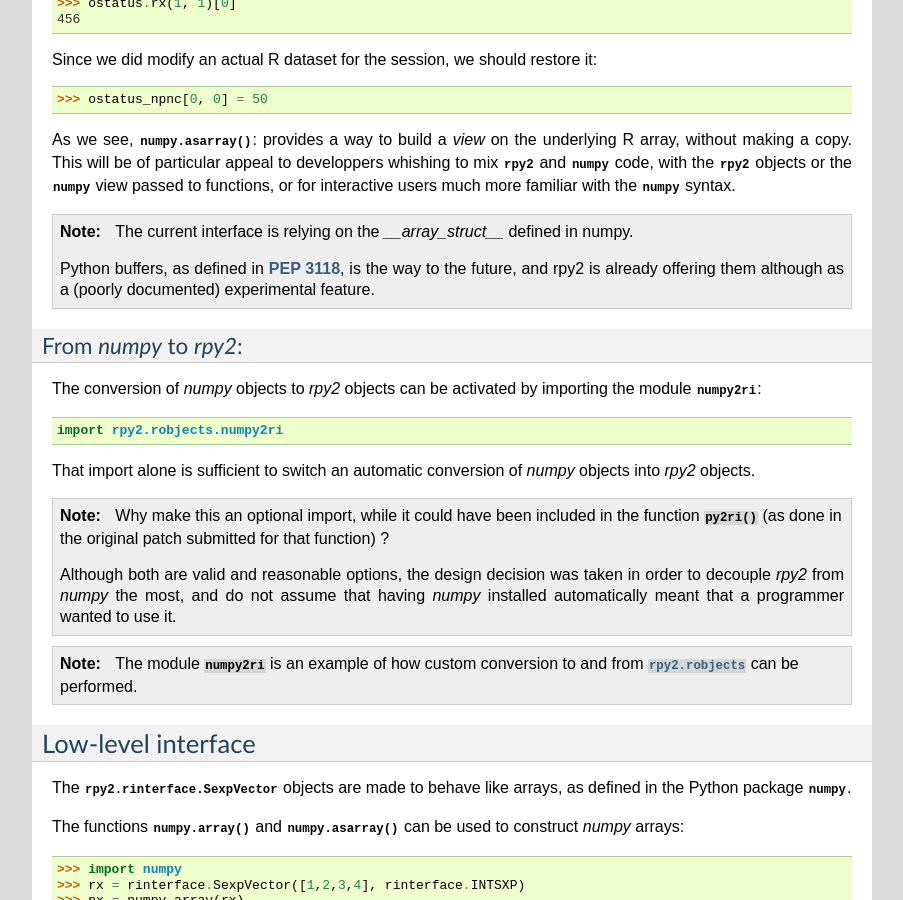
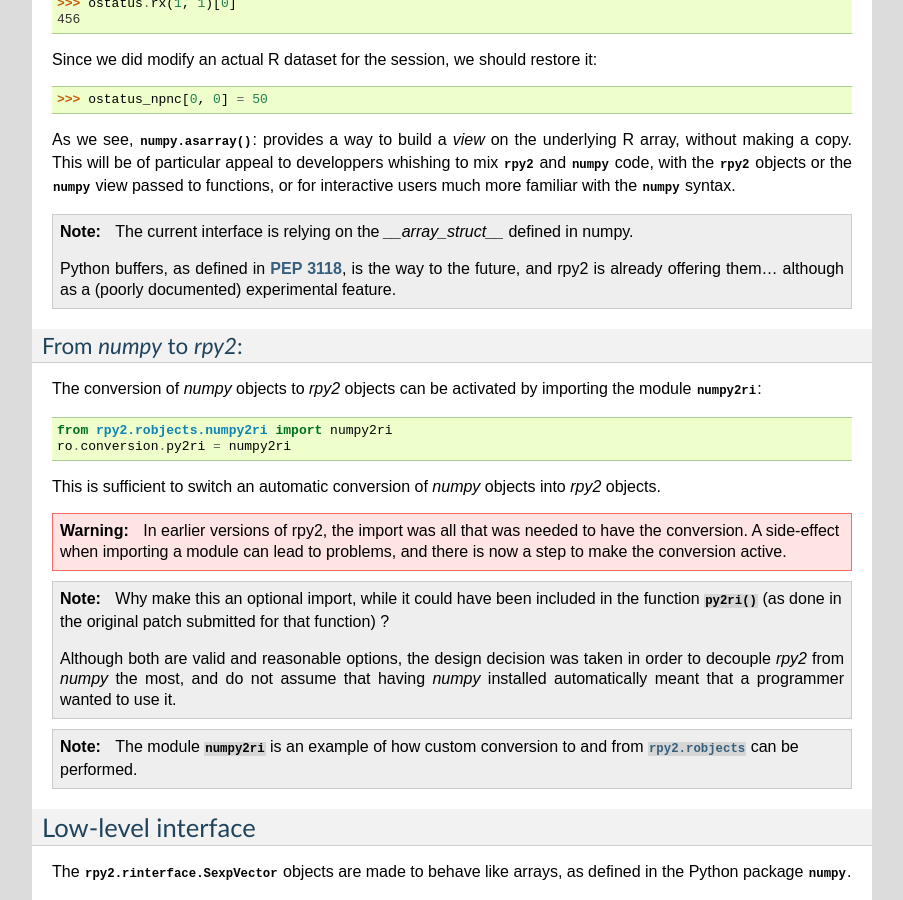
Before and after one commit to rpy2/rpy2, a Sphinx documentation site: the page built from doc/source/numpy.rst, in a window 1280 px wide and 900 px high, scrolled down 1240 px. Shown: the whole window, without its empty margins (198-1101 px from the left). Built offline with Sphinx 7.4.7, drawn with Linux system fonts in a browser that asks for light colours; formulas are drawn with MathJax 3.

Commit message:
explicit activation required for the conversion of numpy arrays
--HG--
branch : version_2.2.x

```diff
--- a/doc/source/numpy.rst
+++ b/doc/source/numpy.rst
@@ -96,7 +96,7 @@ functions, or for interactive users much more familiar with the :mod:`numpy` syn
    in numpy.
 
    Python buffers, as defined in :pep:`3118`, is the way to the future,
-   and rpy2 is already offering them although as a (poorly documented)
+   and rpy2 is already offering them... although as a (poorly documented)
    experimental feature.
 
 From `numpy` to `rpy2`:
@@ -105,11 +105,17 @@ From `numpy` to `rpy2`:
 The conversion of `numpy` objects to `rpy2` objects can be
 activated by importing the module :mod:`numpy2ri`::
 
-  import rpy2.robjects.numpy2ri
+  from rpy2.robjects.numpy2ri import numpy2ri
+  ro.conversion.py2ri = numpy2ri
 
-That import alone is sufficient to switch an automatic conversion
+This is sufficient to switch an automatic conversion
 of `numpy` objects into `rpy2` objects.
 
+.. warning::
+
+   In earlier versions of rpy2, the import was all that was needed to
+   have the conversion. A side-effect when importing a module can
+   lead to problems, and there is now a step to make the conversion active.
 
 .. note::
 
```
Also changed, not shown: 3 other files.
